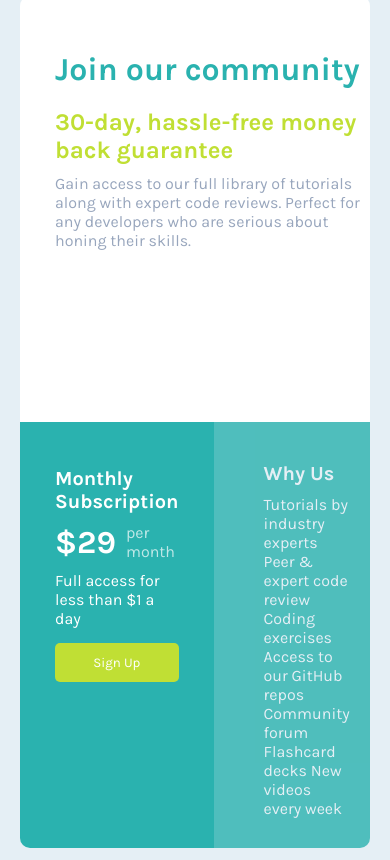
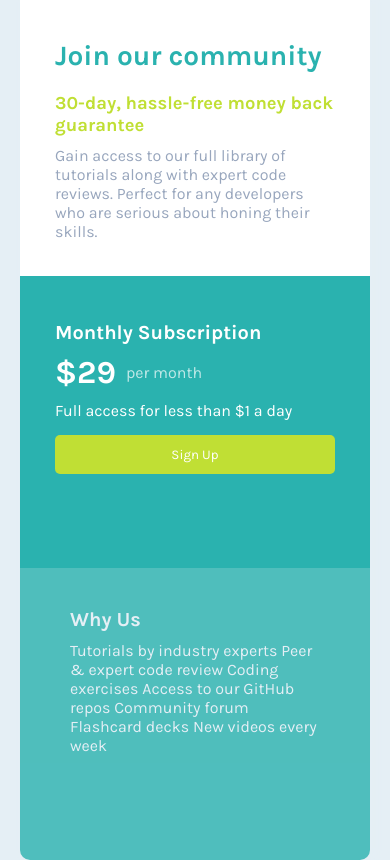
Before and after one commit to Code-Beaker/single-price-grid-code, a plain HTML site: page index.html in a window 390 px wide. Drawn offline with Linux system fonts and the light colour scheme.

Commit message:
Updated CSS: Made responsive for smaller screens

```diff
--- a/style.css
+++ b/style.css
@@ -23,14 +23,13 @@ body {
 
   display: grid;
   grid-template-columns: repeat(2, 1fr);
-  grid-template-areas:
-    "header header"
-    "content content";
   grid-auto-rows: minmax(200px, 1fr);
+
+  box-shadow: 4px 4px 8px var(--light-gray);
 }
 
 .item-1 {
-  grid-area: header;
+  grid-column: 1 / -1;
   background: white;
   padding: 35px;
 }
@@ -62,11 +61,14 @@ body {
 
 .item__heading {
   color: var(--cyan);
+  font-size: 1.75rem;
+  font-weight: var(--weight-bold);
   margin: 20px auto;
 }
 
 .item__subheading {
   color: var(--br-yellow);
+  font-size: 1.15rem;
   margin: 10px auto;
 }
 
@@ -81,12 +83,18 @@ body {
 }
 
 .button {
+  color: #fff;
   display: block;
   padding: 12px 24px;
   margin: 15px auto;
   width: 100%;
   border: none;
   background: var(--br-yellow);
-  color: white;
   border-radius: 5px;
 }
+
+@media (max-width: 600px) {
+  .main {
+    grid-template-columns: 1fr;
+  }
+}
```
